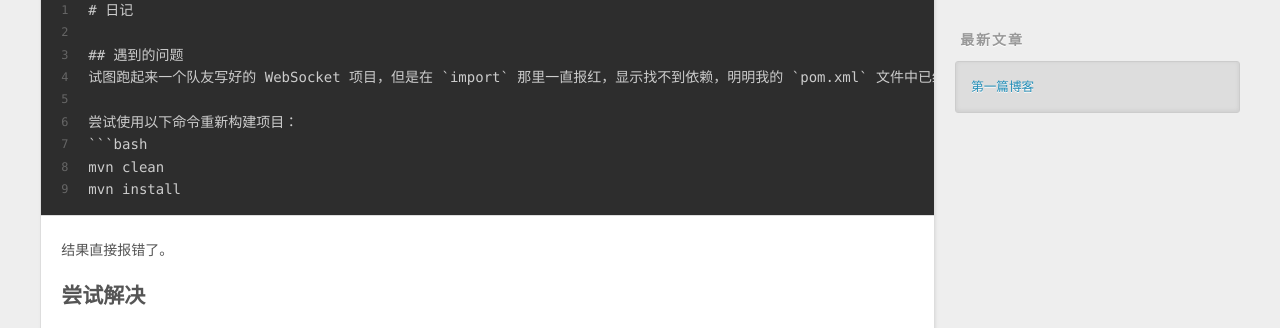
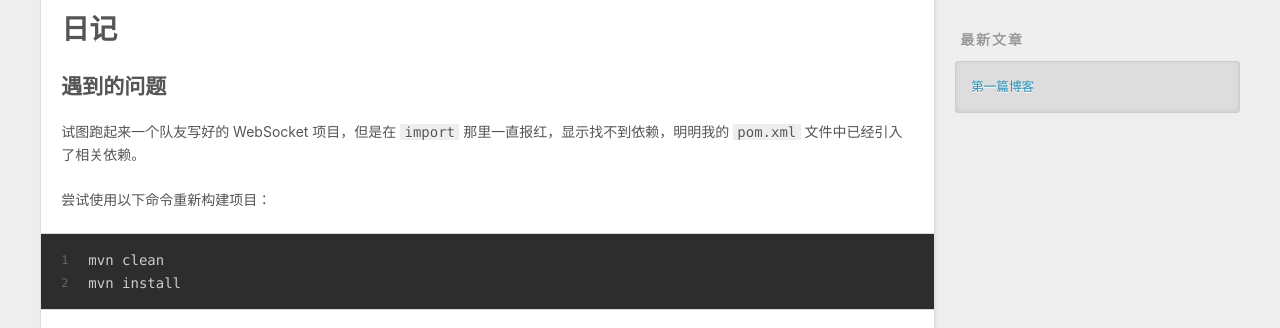
Before and after one commit to changttww/changttww.github.io, a plain HTML site: page 2025/01/15/My-new-blog/index.html in a window 1280 px wide. Shown: the part 448-776 px from the top of the page. Drawn offline with Linux system fonts and the light colour scheme.

Commit message:
Site updated: 2025-01-15 20:32:35

````diff
--- a/2025/01/15/My-new-blog/index.html
+++ b/2025/01/15/My-new-blog/index.html
@@ -6,17 +6,17 @@
 
   <title>第一篇博客 | tingbao&#39;s blog</title>
   <meta name="viewport" content="width=device-width, initial-scale=1, shrink-to-fit=no">
-  <meta name="description" content="123456789# 日记## 遇到的问题试图跑起来一个队友写好的 WebSocket 项目，但是在 &#96;import&#96; 那里一直报红，显示找不到依赖，明明我的 &#96;pom.xml&#96; 文件中已经引入了相关依赖。尝试使用以下命令重新构建项目：&#96;&#96;&#96;bashmvn cleanmvn install 结果直接报错了。 尝试解决重新下载了 Maven，并重新配置了本地仓库，依然报错。我开始怀疑是 JDK 版本">
+  <meta name="description" content="日记遇到的问题试图跑起来一个队友写好的 WebSocket 项目，但是在 import 那里一直报红，显示找不到依赖，明明我的 pom.xml 文件中已经引入了相关依赖。 尝试使用以下命令重新构建项目： 12mvn cleanmvn install 结果直接报错了。 尝试解决重新下载了 Maven，并重新配置了本地仓库，依然报错。我开始怀疑是 JDK 版本的问题。 进一步检查检查了一下 JDK 的">
 <meta property="og:type" content="article">
 <meta property="og:title" content="第一篇博客">
 <meta property="og:url" content="http://changttww.github.io/2025/01/15/My-new-blog/index.html">
 <meta property="og:site_name" content="tingbao&#39;s blog">
-<meta property="og:description" content="123456789# 日记## 遇到的问题试图跑起来一个队友写好的 WebSocket 项目，但是在 &#96;import&#96; 那里一直报红，显示找不到依赖，明明我的 &#96;pom.xml&#96; 文件中已经引入了相关依赖。尝试使用以下命令重新构建项目：&#96;&#96;&#96;bashmvn cleanmvn install 结果直接报错了。 尝试解决重新下载了 Maven，并重新配置了本地仓库，依然报错。我开始怀疑是 JDK 版本">
+<meta property="og:description" content="日记遇到的问题试图跑起来一个队友写好的 WebSocket 项目，但是在 import 那里一直报红，显示找不到依赖，明明我的 pom.xml 文件中已经引入了相关依赖。 尝试使用以下命令重新构建项目： 12mvn cleanmvn install 结果直接报错了。 尝试解决重新下载了 Maven，并重新配置了本地仓库，依然报错。我开始怀疑是 JDK 版本的问题。 进一步检查检查了一下 JDK 的">
 <meta property="og:locale" content="zh_CN">
 <meta property="og:image" content="https://cdn-a.markji.com/files/67585f59517212d0a494e34e_hd.png?e=1736946528721&token=xX63b9jqTlDOcGmctt5K9254rV0LG8hS9BmDeFBy:7JBy3eZnKOgl86ggC44VlN6vgW8=">
 <meta property="og:image" content="https://cdn-a.markji.com/files/675862f2517212d0a49686b1_hd.png?e=1736946528721&token=xX63b9jqTlDOcGmctt5K9254rV0LG8hS9BmDeFBy:8XnVsHLkL7Nzp3-f7C00Pprvhtc=">
 <meta property="article:published_time" content="2025-01-15T12:24:35.000Z">
-<meta property="article:modified_time" content="2025-01-15T12:30:10.269Z">
+<meta property="article:modified_time" content="2025-01-15T12:32:26.371Z">
 <meta property="article:author" content="cjt">
 <meta name="twitter:card" content="summary">
 <meta name="twitter:image" content="https://cdn-a.markji.com/files/67585f59517212d0a494e34e_hd.png?e=1736946528721&token=xX63b9jqTlDOcGmctt5K9254rV0LG8hS9BmDeFBy:7JBy3eZnKOgl86ggC44VlN6vgW8=">
@@ -96,7 +96,9 @@
 
     <div class="e-content article-entry" itemprop="articleBody">
 
-        <figure class="highlight markdown"><table><tr><td class="gutter"><pre><span class="line">1</span><br><span class="line">2</span><br><span class="line">3</span><br><span class="line">4</span><br><span class="line">5</span><br><span class="line">6</span><br><span class="line">7</span><br><span class="line">8</span><br><span class="line">9</span><br></pre></td><td class="code"><pre><span class="line"><span class="section"># 日记</span></span><br><span class="line"></span><br><span class="line"><span class="section">## 遇到的问题</span></span><br><span class="line">试图跑起来一个队友写好的 WebSocket 项目，但是在 <span class="code">`import`</span> 那里一直报红，显示找不到依赖，明明我的 <span class="code">`pom.xml`</span> 文件中已经引入了相关依赖。</span><br><span class="line"></span><br><span class="line">尝试使用以下命令重新构建项目：</span><br><span class="line"><span class="code">```bash</span></span><br><span class="line"><span class="code">mvn clean</span></span><br><span class="line"><span class="code">mvn install</span></span><br></pre></td></tr></table></figure>
+        <h1 id="日记"><a href="#日记" class="headerlink" title="日记"></a>日记</h1><h2 id="遇到的问题"><a href="#遇到的问题" class="headerlink" title="遇到的问题"></a>遇到的问题</h2><p>试图跑起来一个队友写好的 WebSocket 项目，但是在 <code>import</code> 那里一直报红，显示找不到依赖，明明我的 <code>pom.xml</code> 文件中已经引入了相关依赖。</p>
+<p>尝试使用以下命令重新构建项目：</p>
+<figure class="highlight bash"><table><tr><td class="gutter"><pre><span class="line">1</span><br><span class="line">2</span><br></pre></td><td class="code"><pre><span class="line">mvn clean</span><br><span class="line">mvn install</span><br></pre></td></tr></table></figure>
 <p>结果直接报错了。</p>
 <h2 id="尝试解决"><a href="#尝试解决" class="headerlink" title="尝试解决"></a>尝试解决</h2><p>重新下载了 Maven，并重新配置了本地仓库，依然报错。我开始怀疑是 JDK 版本的问题。<br><img src="https://cdn-a.markji.com/files/67585f59517212d0a494e34e_hd.png?e=1736946528721&token=xX63b9jqTlDOcGmctt5K9254rV0LG8hS9BmDeFBy:7JBy3eZnKOgl86ggC44VlN6vgW8=" alt="Hexo Logo"></p>
 <h2 id="进一步检查"><a href="#进一步检查" class="headerlink" title="进一步检查"></a>进一步检查</h2><p>检查了一下 JDK 的版本，发现我的配置崩溃了。这应该就是问题的根源。决定明天再解决这个问题。</p>
````
Also changed, not shown: index.html (+3 -1 lines).
